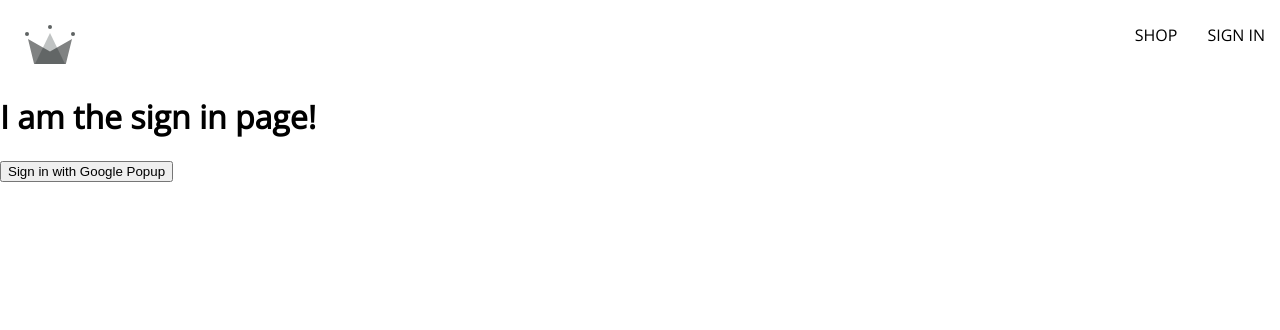
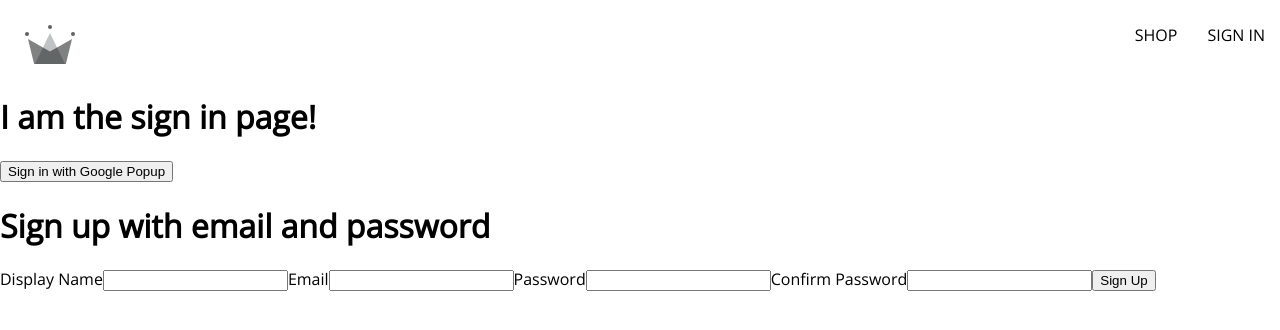
Before and after one commit to KeaDevs-art/CrwnClothing, a React (Create React App) app: page /sign-in in a window 1280 px wide. Shown: the top 330 px of the page. Built offline with nearby package versions, Linux system fonts and the light colour scheme.

Commit message:
Complete google sign in and sign in with email and password functionality

```diff
--- /dev/null
+++ b/src/components/sign-up-form/sign-up-form.component.jsx
@@ -0,0 +1,73 @@
+import { useState } from "react";
+
+import { createAuthUserWithEmailAndPassword, createUserDocumentFromAuth } from "../../utils/firebase/firebase.utils";
+
+const defaultFormFields = {
+    displayName: '',
+    email: '',
+    password: '',
+    confirmPassword: '',
+}
+
+const SignUpForm = () => {
+    const [formFields, setFormFields] = useState(defaultFormFields);
+    const {displayName, email, password, confirmPassword} = formFields;
+
+    // console.log(formFields);
+
+    const resetFormFields = () => {
+        setFormFields(defaultFormFields);
+    }
+
+    const handleSubmit = async (event) => {
+        event.preventDefault();
+
+        if (password !== confirmPassword) {
+            alert('Passwords do not match!');
+            return;
+        }
+
+        try {
+            const { user } = await createAuthUserWithEmailAndPassword(email, password);
+            await createUserDocumentFromAuth(user, { displayName });
+            resetFormFields();
+        } catch(error) {
+            if (error.code === 'auth/email-already-in-use') {
+                alert('Cannot create user, email already in use!')
+            } else {
+                console.error(error);
+            }
+        }
+
+    }
+
+    const handleChange = (event) => {
+        const { name, value } = event.target;
+
+        setFormFields({...formFields, [name]: value});  // keep the state of the unmodified input fields except the one being changed
+    }
+
+
+    return (
+        <div>
+            <h1>Sign up with email and password</h1>
+            <form onSubmit={handleSubmit}>
+                <label>Display Name</label>
+                <input type="text" required onChange={handleChange} name="displayName" value={displayName} />
+
+                <label>Email</label>
+                <input type="email" required onChange={handleChange} name="email" value={email} />
+
+                <label>Password</label>
+                <input type="password" required onChange={handleChange} name="password" value={password} />
+
+                <label>Confirm Password</label>
+                <input type="password" required onChange={handleChange} name="confirmPassword" value={confirmPassword} />
+
+                <button type="submit">Sign Up</button>
+            </form>
+        </div>
+    );
+}
+
+export default SignUpForm;
--- a/src/routes/sign-in/sign-in.component.jsx
+++ b/src/routes/sign-in/sign-in.component.jsx
@@ -1,17 +1,40 @@
-import { signInWithGooglePopup, createUserDocumentFromAuth } from "../../utils/firebase/firebase.utils";
+// import { useEffect } from "react";
+// import { getRedirectResult } from 'firebase/auth';
+
+import {signInWithGooglePopup,
+        createUserDocumentFromAuth,
+} from "../../utils/firebase/firebase.utils";
+
+import SignUpForm from "../../components/sign-up-form/sign-up-form.component";
 
 
 const SignIn = () => {
-    const logGoogleUser = async () => {
+
+    /*
+    we figured when we leave the page/redirect to another page, the whole instance of our page gets discarded and we lose all auth states
+    called in getRedirectResult() method to aid against this problem - to help retain the state and track app auth state
+    useEffect(() => {
+        async function redirectResponse() {
+            const response = await getRedirectResult(auth);  // method gets auth factor for identification
+            if (response) {
+                const userDocRef = await createUserDocumentFromAuth(response.user);
+            }
+        }
+
+        redirectResponse();
+    }, []);
+    */
+
+    const logGooglePopupUser = async () => {
         const { user } = await signInWithGooglePopup();
-
         const userDocRef = await createUserDocumentFromAuth(user);
     }
 
     return (
         <div>
             <h1>I am the sign in page!</h1>
-            <button onClick={logGoogleUser}>Sign in with Google Popup</button>
+            <button onClick={logGooglePopupUser}>Sign in with Google Popup</button>
+            <SignUpForm />
         </div>
     );
 }
--- a/src/utils/firebase/firebase.utils.js
+++ b/src/utils/firebase/firebase.utils.js
@@ -4,6 +4,7 @@
     signInWithRedirect,
     signInWithPopup,
     GoogleAuthProvider,
+    createUserWithEmailAndPassword
 } from 'firebase/auth';
 import {
     getFirestore,
@@ -28,19 +29,24 @@
 
 // setting up config for Google
 // set new google auth instance
-const provider = new GoogleAuthProvider();
+const googleProvider = new GoogleAuthProvider();
 
-provider.setCustomParameters({
+googleProvider.setCustomParameters({
     prompt: 'select_account'
 });
 
+// create a auth varaiable to be used throughout the app
 export const auth = getAuth();
-export const signInWithGooglePopup = () => signInWithPopup(auth, provider);
+
+// sign in with popup(auth_var, provider)
+export const signInWithGooglePopup = () => signInWithPopup(auth, googleProvider);
+export const signInWithGoogleRedirect = () => signInWithRedirect(auth, googleProvider);
 
 // creating databse
 export const db = getFirestore();  // allows us to communicate to the database in the console
 
-export const createUserDocumentFromAuth = async (userAuth) => {
+export const createUserDocumentFromAuth = async (userAuth, additionalInformation = {}) => {
+    if (!userAuth) return;
 
     // creating/retrieving a document reference using the doc(database, collection, unique identifier) method
     const userDocRef = doc(db, 'users', userAuth.uid);
@@ -61,7 +67,8 @@
             await setDoc(userDocRef, {
                 displayName,
                 email,
-                createdAt
+                createdAt,
+                ...additionalInformation,
             });
         } catch (error) {
             console.log('Error creating user', error);
@@ -71,3 +78,10 @@
     return userDocRef;
 
 }
+
+export const createAuthUserWithEmailAndPassword = async (email, password) => {
+
+    if (!email || !password) return;
+
+    return await createUserWithEmailAndPassword(auth, email, password);
+}
```
